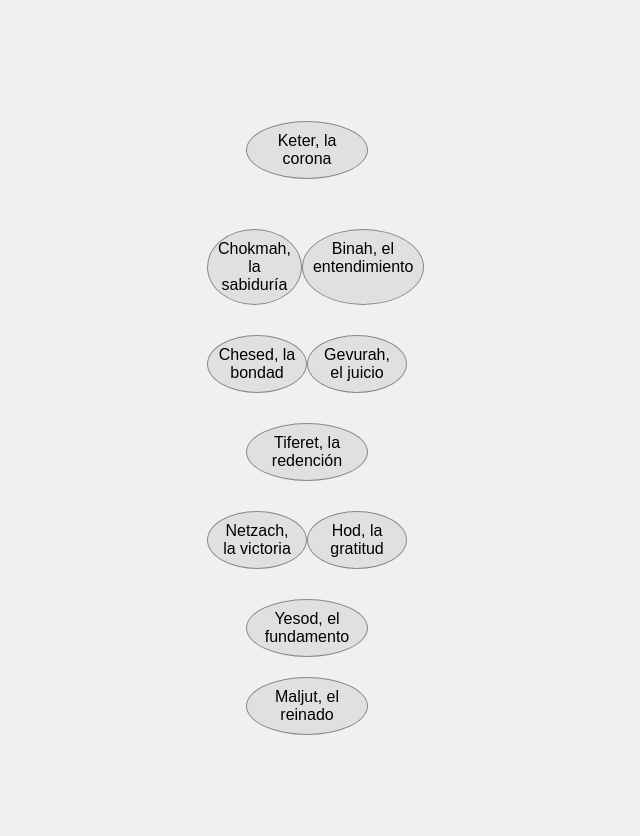
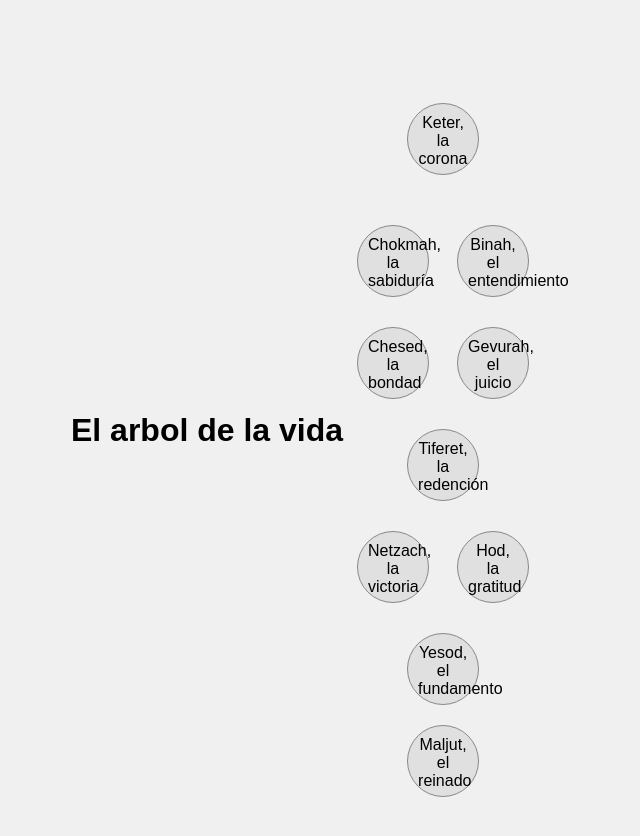
Before and after one commit to gcastanedalondono/tree_life, a plain HTML site: page index.html in a window 1280 px wide. Shown: the whole page, without its empty margins (333-973 px from the left). Drawn offline with Linux system fonts and the light colour scheme.

Commit message:
estructurandolo

```diff
--- a/index.html
+++ b/index.html
@@ -7,11 +7,19 @@
     <title>Árbol de la Vida - Kabbalah</title>
 </head>
 <body>
+    <h1>El arbol de la vida</h1>
     <div class="tree">
         <div class="sephirah" id="keter">Keter, la corona</div>
+
         <div class="father">
-        <div class="sephirah" id="hochma">Chokmah, la sabiduría</div>
-        <div class="sephirah" id="binah">Binah, el entendimiento</div>
+           <div class="circle">
+              <div class="sephirah" id="hochma">Chokmah, la sabiduría</div>
+           </div>
+
+           <div class="circle">
+               <div class="sephirah" id="binah">Binah, el entendimiento</div>
+            </div>
+
         </div>
         <div class="father">
         <div class="sephirah" id="hesed">Chesed, la bondad</div>
--- a/styles.css
+++ b/styles.css
@@ -1,4 +1,5 @@
 body {
+    margin-top: 30px;
     display: flex;
     justify-content: center;
     align-items: center;
@@ -10,7 +11,9 @@ body {
 .father{
  display:flex
 }
-
+.circle{
+    width: 50%;
+}
 
 
 .tree {
@@ -20,6 +23,7 @@ body {
 }
 
 .sephirah {
+    margin-top: 30px;
     background-color: #e0e0e0;
     border: 1px solid #888;
     border-radius: 50%;
@@ -28,7 +32,8 @@ body {
     margin: 10px auto;
     position: relative;
     transition: background-color 0.3s;
-    width: 50%;
+    width: 50px;
+    height: 50px;
 
 }
 
```
